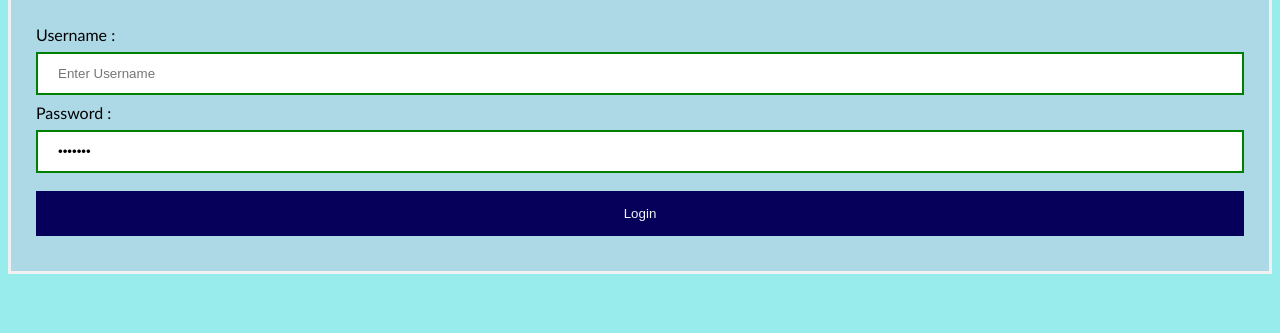
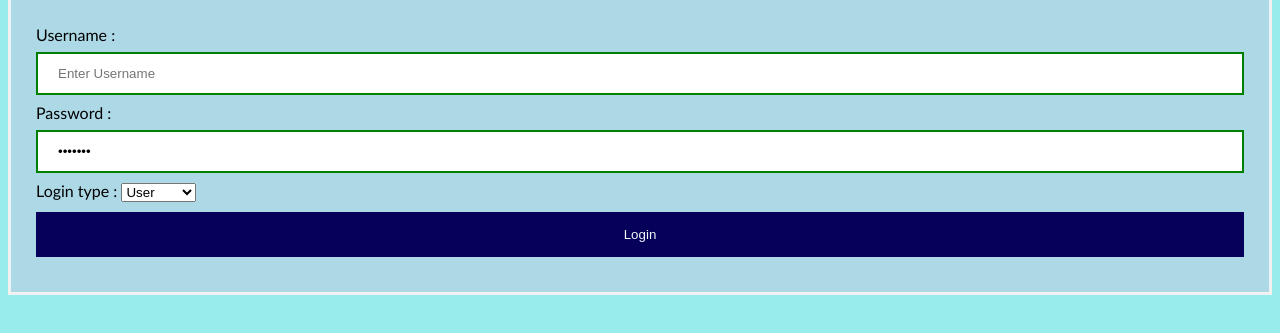
Before and after one commit to rounakc2k/python_flask_demo1_using_mysql, a plain HTML site: page Templates/login.html in a window 1280 px wide. Shown: the part 93-426 px from the top of the page. Drawn offline with Linux system fonts and the light colour scheme.

Commit message:
Update login.html

```diff
--- a/Templates/login.html
+++ b/Templates/login.html
@@ -47,6 +47,11 @@ button {
             <input type="text" placeholder="Enter Username" name="username" required>
             <label>Password : </label>
             <input type="password" placeholder="Enter Password" name="password" value="FakePSW" required>
+            <label>Login type : </label>
+            <select name="type" id="type">
+                <option value="User">User</option>
+                <option value="Manager">Manager</option>
+            </select>
             <button type="submit">Login</button>
         </div>
     </form>
```
